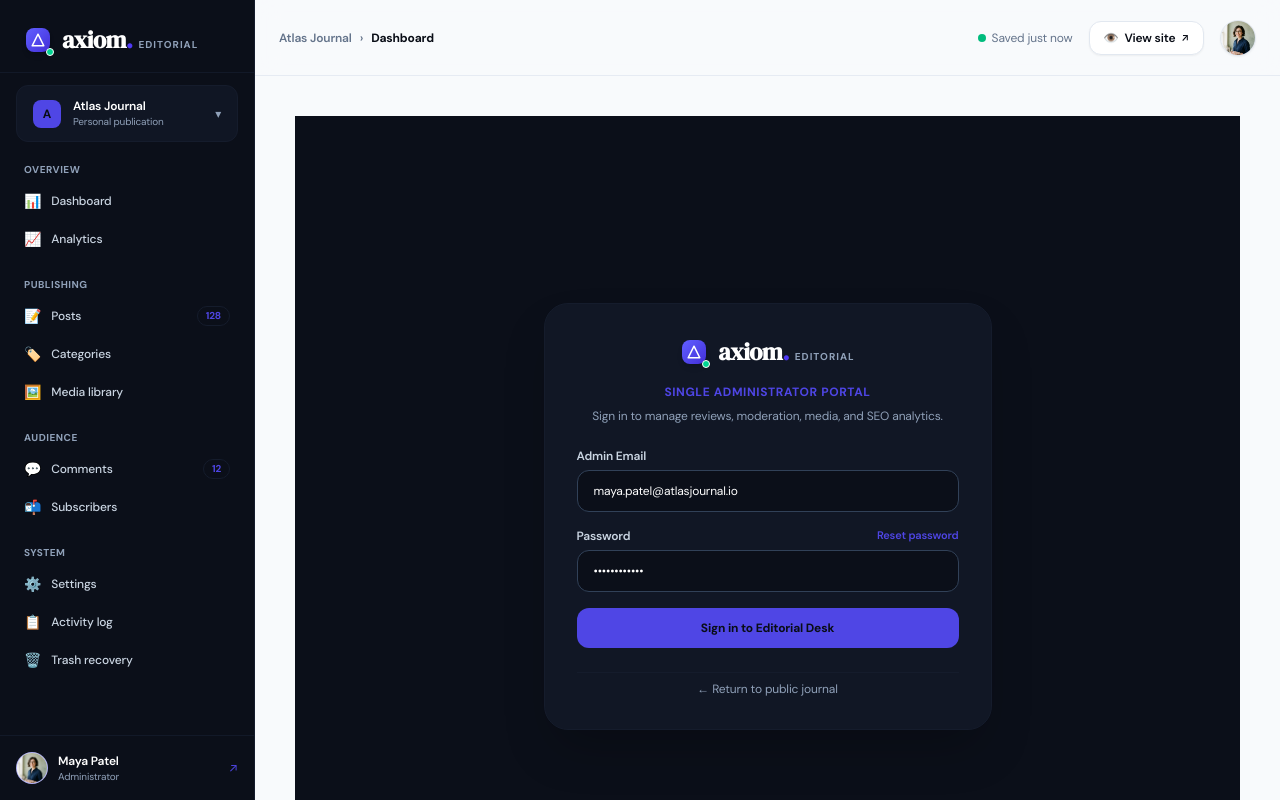
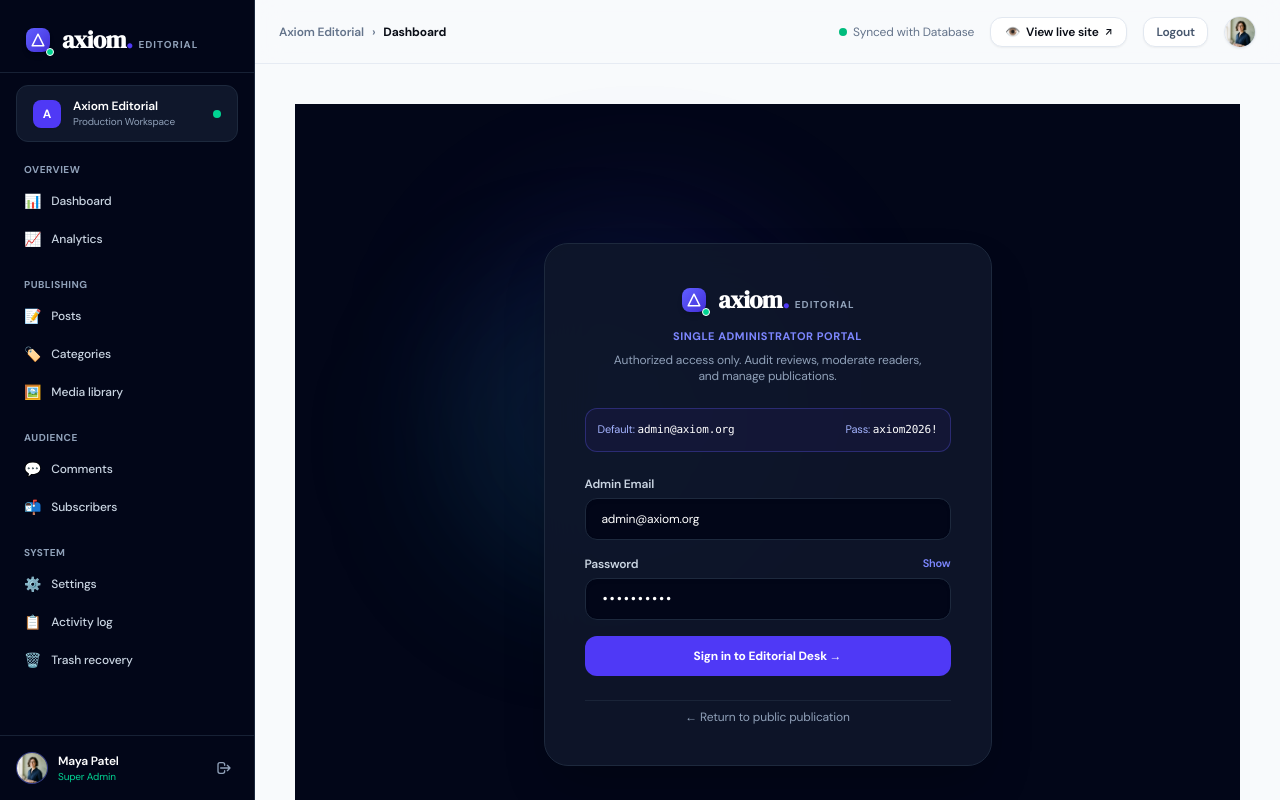
Before and after one commit to WebRohanRay/publish-hub, a Next.js app: page /admin/login in a window 1280 px wide. Shown: the top 800 px of the page. Built offline with nearby package versions, Linux system fonts and the light colour scheme.

Commit message:
feat(auth): implement proper admin authentication, Next.js middleware protection, and secure HTTP-only cookies

```diff
--- a/src/app/admin/login/page.tsx
+++ b/src/app/admin/login/page.tsx
@@ -1,36 +1,92 @@
 "use client";
 
-import React, { useState } from "react";
+import React, { useState, useEffect } from "react";
 import { useRouter } from "next/navigation";
 import Link from "next/link";
-import { AtlasLogo } from "@/components/brand/AtlasLogo";
+import { AxiomLogo } from "@/components/brand/AxiomLogo";
 
 export default function AdminLoginPage() {
   const router = useRouter();
-  const [email, setEmail] = useState("maya.patel@atlasjournal.io");
-  const [password, setPassword] = useState("••••••••••••");
+
+  const [email, setEmail] = useState("admin@axiom.org");
+  const [password, setPassword] = useState("axiom2026!");
+  const [showPassword, setShowPassword] = useState(false);
   const [loading, setLoading] = useState(false);
+  const [error, setError] = useState<string | null>(null);
+  const [redirectPath, setRedirectPath] = useState("/admin");
 
-  const handleLogin = (e: React.FormEvent) => {
+  useEffect(() => {
+    if (typeof window !== "undefined") {
+      const urlParams = new URLSearchParams(window.location.search);
+      const redirect = urlParams.get("redirect");
+      if (redirect && redirect.startsWith("/admin")) {
+        setRedirectPath(redirect);
+      }
+    }
+  }, []);
+
+  const handleLogin = async (e: React.FormEvent) => {
     e.preventDefault();
     setLoading(true);
-    setTimeout(() => {
+    setError(null);
+
+    try {
+      const res = await fetch("/api/auth/login", {
+        method: "POST",
+        headers: { "Content-Type": "application/json" },
+        body: JSON.stringify({ email, password }),
+      });
+
+      const data = await res.json();
+
+      if (!res.ok) {
+        setError(data.error || "Authentication failed. Please check credentials.");
+        setLoading(false);
+        return;
+      }
+
+      // Successful login
+      router.push(redirectPath);
+      router.refresh();
+    } catch {
+      setError("An unexpected network error occurred. Please try again.");
       setLoading(false);
-      router.push("/admin");
-    }, 600);
+    }
   };
 
   return (
-    <div className="min-h-screen bg-navy text-white flex flex-col justify-center items-center p-6 selection:bg-orange selection:text-ink">
-      <div className="w-full max-w-md bg-navy-soft/70 border border-navy-soft rounded-3xl p-8 shadow-2xl backdrop-blur-md space-y-6">
+    <div className="min-h-screen bg-slate-950 text-white flex flex-col justify-center items-center p-6 selection:bg-indigo-600 selection:text-white">
+      {/* Background ambient glow */}
+      <div className="fixed inset-0 pointer-events-none overflow-hidden">
+        <div className="absolute top-1/4 left-1/2 -translate-x-1/2 w-96 h-96 bg-indigo-600/10 rounded-full blur-3xl" />
+        <div className="absolute bottom-1/4 left-1/3 w-80 h-80 bg-emerald-600/10 rounded-full blur-3xl" />
+      </div>
+
+      <div className="w-full max-w-md bg-slate-900/90 border border-slate-800 rounded-3xl p-8 sm:p-10 shadow-2xl backdrop-blur-xl space-y-6 relative z-10">
         <div className="text-center space-y-2">
-          <AtlasLogo isDark={true} href="/" className="justify-center" />
-          <div className="text-xs text-orange font-bold uppercase tracking-wider pt-2">
+          <div className="flex justify-center mb-2">
+            <AxiomLogo isDark={true} href="/" />
+          </div>
+          <div className="text-[11px] text-indigo-400 font-bold uppercase tracking-wider pt-1">
             Single Administrator Portal
           </div>
-          <p className="text-xs text-slate-400">
-            Sign in to manage reviews, moderation, media, and SEO analytics.
+          <p className="text-xs text-slate-400 max-w-xs mx-auto">
+            Authorized access only. Audit reviews, moderate readers, and manage publications.
           </p>
+        </div>
+
+        {/* Error Alert */}
+        {error && (
+          <div className="rounded-xl border border-red-500/40 bg-red-950/50 p-3.5 text-xs text-red-200 flex items-start gap-2.5">
+            <span className="text-red-400 font-bold text-sm">⚠</span>
+            <span>{error}</span>
+          </div>
+        )}
+
+        {/* Default credentials tip */}
+        <div className="rounded-xl border border-indigo-500/30 bg-indigo-950/40 p-3 text-[11px] text-indigo-300 flex items-center justify-between">
+          <span>Default: <code className="text-white font-mono">admin@axiom.org</code></span>
+          <span>Pass: <code className="text-white font-mono">axiom2026!</code></span>
         </div>
 
         <form onSubmit={handleLogin} className="space-y-4 text-xs">
@@ -41,38 +97,42 @@ export default function AdminLoginPage() {
               required
               value={email}
               onChange={(e) => setEmail(e.target.value)}
-              className="w-full rounded-xl bg-navy px-4 py-3 border border-slate-700 text-white focus:border-orange focus:outline-none"
+              className="w-full rounded-xl bg-slate-950 px-4 py-3 border border-slate-800 text-white focus:border-indigo-500 focus:outline-none transition shadow-inner"
             />
           </div>
 
           <div>
             <div className="flex justify-between text-slate-300 font-semibold mb-1.5">
               <span>Password</span>
-              <span className="text-[11px] text-orange hover:underline cursor-pointer">
-                Reset password
-              </span>
+              <button
+                type="button"
+                onClick={() => setShowPassword(!showPassword)}
+                className="text-[11px] text-indigo-400 hover:underline"
+              >
+                {showPassword ? "Hide" : "Show"}
+              </button>
             </div>
             <input
-              type="password"
+              type={showPassword ? "text" : "password"}
               required
               value={password}
               onChange={(e) => setPassword(e.target.value)}
-              className="w-full rounded-xl bg-navy px-4 py-3 border border-slate-700 text-white focus:border-orange focus:outline-none"
+              className="w-full rounded-xl bg-slate-950 px-4 py-3 border border-slate-800 text-white focus:border-indigo-500 focus:outline-none transition shadow-inner font-mono"
             />
           </div>
 
           <button
             type="submit"
             disabled={loading}
-            className="w-full rounded-xl bg-orange py-3 text-xs font-bold text-ink shadow-button hover:bg-orange/90 transition active:scale-[0.98]"
+            className="w-full rounded-xl bg-indigo-600 hover:bg-indigo-500 py-3 text-xs font-bold text-white shadow-button transition active:scale-[0.98] disabled:opacity-50 cursor-pointer"
           >
-            {loading ? "Authenticating..." : "Sign in to Editorial Desk"}
+            {loading ? "Authenticating Session..." : "Sign in to Editorial Desk →"}
           </button>
         </form>
 
-        <div className="text-center pt-2 border-t border-navy-soft text-xs text-slate-400">
+        <div className="text-center pt-2 border-t border-slate-800/80 text-xs text-slate-400">
           <Link href="/" className="hover:text-white transition">
-            ← Return to public journal
+            ← Return to public publication
           </Link>
         </div>
       </div>
--- /dev/null
+++ b/src/app/api/auth/login/route.ts
@@ -0,0 +1,66 @@
+import { NextResponse } from "next/server";
+import {
+  createSessionToken,
+  ADMIN_DEFAULT_EMAIL,
+  ADMIN_DEFAULT_PASSWORD,
+  COOKIE_NAME,
+} from "@/lib/auth";
+
+export async function POST(request: Request) {
+  try {
+    const body = await request.json();
+    const { email, password } = body;
+
+    if (!email || !password) {
+      return NextResponse.json(
+        { error: "Email and password are required." },
+        { status: 400 }
+      );
+    }
+
+    const normalizedEmail = email.trim().toLowerCase();
+    const expectedEmail = ADMIN_DEFAULT_EMAIL.trim().toLowerCase();
+
+    // Check against configured admin credentials
+    if (
+      normalizedEmail !== expectedEmail ||
+      password !== ADMIN_DEFAULT_PASSWORD
+    ) {
+      return NextResponse.json(
+        { error: "Invalid administrator credentials. Please check your email and password." },
+        { status: 401 }
+      );
+    }
+
+    // Generate signed HMAC token
+    const token = await createSessionToken(normalizedEmail);
+
+    const response = NextResponse.json({
+      success: true,
+      message: "Authentication successful.",
+      user: {
+        email: normalizedEmail,
+        name: "Maya Patel",
+        role: "administrator",
+      },
+    });
+
+    // Set secure HTTP-only cookie
+    response.cookies.set({
+      name: COOKIE_NAME,
+      value: token,
+      httpOnly: true,
+      secure: process.env.NODE_ENV === "production",
+      sameSite: "lax",
+      path: "/",
+      maxAge: 7 * 24 * 60 * 60, // 7 days
+    });
+
+    return response;
+  } catch (err: any) {
+    return NextResponse.json(
+      { error: "Internal authentication error." },
+      { status: 500 }
+    );
+  }
+}
--- /dev/null
+++ b/src/app/api/auth/logout/route.ts
@@ -0,0 +1,22 @@
+import { NextResponse } from "next/server";
+import { COOKIE_NAME } from "@/lib/auth";
+
+export async function POST() {
+  const response = NextResponse.json({
+    success: true,
+    message: "Logged out successfully.",
+  });
+
+  // Expire session cookie
+  response.cookies.set({
+    name: COOKIE_NAME,
+    value: "",
+    httpOnly: true,
+    secure: process.env.NODE_ENV === "production",
+    sameSite: "lax",
+    path: "/",
+    maxAge: 0,
+  });
+
+  return response;
+}
--- a/src/components/admin/AdminSidebar.tsx
+++ b/src/components/admin/AdminSidebar.tsx
@@ -2,9 +2,9 @@
 
 import React from "react";
 import Link from "next/link";
-import { usePathname } from "next/navigation";
+import { usePathname, useRouter } from "next/navigation";
 import Image from "next/image";
-import { AtlasLogo } from "@/components/brand/AtlasLogo";
+import { AxiomLogo } from "@/components/brand/AxiomLogo";
 
 interface AdminSidebarProps {
   onCloseMobile?: () => void;
@@ -12,6 +12,15 @@ interface AdminSidebarProps {
 
 export const AdminSidebar: React.FC<AdminSidebarProps> = ({ onCloseMobile }) => {
   const pathname = usePathname();
+  const router = useRouter();
+
+  const handleLogout = async () => {
+    try {
+      await fetch("/api/auth/logout", { method: "POST" });
+    } catch {}
+    router.push("/admin/login");
+    router.refresh();
+  };
 
   const navGroups = [
     {
@@ -24,7 +33,7 @@ export const AdminSidebar: React.FC<AdminSidebarProps> = ({ onCloseMobile }) =>
     {
       label: "Publishing",
       items: [
-        { label: "Posts", href: "/admin/posts", icon: "📝", count: 128 },
+        { label: "Posts", href: "/admin/posts", icon: "📝" },
         { label: "Categories", href: "/admin/categories", icon: "🏷️" },
         { label: "Media library", href: "/admin/media", icon: "🖼️" },
       ],
@@ -32,7 +41,7 @@ export const AdminSidebar: React.FC<AdminSidebarProps> = ({ onCloseMobile }) =>
     {
       label: "Audience",
       items: [
-        { label: "Comments", href: "/admin/comments", icon: "💬", count: 12 },
+        { label: "Comments", href: "/admin/comments", icon: "💬" },
         { label: "Subscribers", href: "/admin/subscribers", icon: "📬" },
       ],
     },
@@ -47,32 +56,32 @@ export const AdminSidebar: React.FC<AdminSidebarProps> = ({ onCloseMobile }) =>
   ];
 
   return (
-    <aside className="w-[255px] shrink-0 bg-navy text-slate-300 flex flex-col h-screen sticky top-0 border-r border-navy-soft select-none z-50">
+    <aside className="w-[255px] shrink-0 bg-slate-950 text-slate-300 flex flex-col h-screen sticky top-0 border-r border-slate-800 select-none z-50">
       {/* Brand Header */}
-      <div className="p-6 pb-4 border-b border-navy-soft/80 flex items-center justify-between">
-        <AtlasLogo isDark={true} href="/admin" />
+      <div className="p-6 pb-4 border-b border-slate-800/80 flex items-center justify-between">
+        <AxiomLogo isDark={true} href="/admin" />
         {onCloseMobile && (
           <button
             onClick={onCloseMobile}
-            className="md:hidden text-slate-400 hover:text-white p-1"
+            className="md:hidden text-slate-400 hover:text-white p-1 cursor-pointer"
           >
             ✕
           </button>
         )}
       </div>
 
-      {/* Workspace Switcher */}
-      <div className="px-4 py-3 mx-4 my-3 rounded-xl bg-navy-soft/60 border border-navy-soft flex items-center justify-between cursor-pointer hover:bg-navy-soft transition">
+      {/* Workspace Indicator */}
+      <div className="px-4 py-3 mx-4 my-3 rounded-xl bg-slate-900 border border-slate-800 flex items-center justify-between">
         <div className="flex items-center gap-3">
-          <div className="flex h-7 w-7 items-center justify-center rounded-lg bg-orange font-bold text-xs text-ink">
+          <div className="flex h-7 w-7 items-center justify-center rounded-lg bg-indigo-600 font-bold text-xs text-white shadow-xs">
             A
           </div>
           <div>
-            <div className="text-xs font-semibold text-white">Atlas Journal</div>
-            <div className="text-[10px] text-slate-400">Personal publication</div>
+            <div className="text-xs font-semibold text-white">Axiom Editorial</div>
+            <div className="text-[10px] text-slate-400">Production Workspace</div>
           </div>
         </div>
-        <span className="text-xs text-slate-400">▾</span>
+        <span className="h-2 w-2 rounded-full bg-emerald-400" title="System Online" />
       </div>
 
       {/* Navigation Links */}
@@ -92,25 +101,18 @@ export const AdminSidebar: React.FC<AdminSidebarProps> = ({ onCloseMobile }) =>
                     onClick={onCloseMobile}
                     className={`relative flex items-center justify-between rounded-lg px-3 py-2 text-xs font-medium transition ${
                       isActive
-                        ? "bg-navy-soft text-white font-semibold"
-                        : "text-slate-300 hover:bg-navy-soft/40 hover:text-white"
+                        ? "bg-indigo-950/70 text-indigo-200 font-semibold border border-indigo-800/50"
+                        : "text-slate-300 hover:bg-slate-900 hover:text-white"
                     }`}
                   >
-                    {/* 3px Orange Inset Bar for Active State per 4.1 */}
                     {isActive && (
-                      <span className="absolute left-0 top-1.5 bottom-1.5 w-[3px] rounded-r-full bg-orange" />
+                      <span className="absolute left-0 top-1.5 bottom-1.5 w-[3px] rounded-r-full bg-indigo-500" />
                     )}
 
                     <div className="flex items-center gap-2.5">
                       <span className="text-sm">{item.icon}</span>
                       <span>{item.label}</span>
                     </div>
-
-                    {item.count !== undefined && (
-                      <span className="rounded-full bg-navy px-2 py-0.5 text-[10px] font-bold text-orange border border-navy-soft">
-                        {item.count}
-                      </span>
-                    )}
                   </Link>
                 );
               })}
@@ -119,10 +121,10 @@ export const AdminSidebar: React.FC<AdminSidebarProps> = ({ onCloseMobile }) =>
         ))}
       </div>
 
-      {/* Profile Row */}
-      <div className="p-4 border-t border-navy-soft/80 flex items-center justify-between">
+      {/* Profile & Logout Row */}
+      <div className="p-4 border-t border-slate-800/80 flex items-center justify-between bg-slate-950">
         <div className="flex items-center gap-2.5">
-          <div className="relative h-8 w-8 rounded-full overflow-hidden border border-orange/40 bg-muted">
+          <div className="relative h-8 w-8 rounded-full overflow-hidden border border-indigo-500/40 bg-slate-800">
             <Image
               src="/avatars/avatar_maya_patel.jpg"
               alt="Maya Patel"
@@ -132,17 +134,19 @@ export const AdminSidebar: React.FC<AdminSidebarProps> = ({ onCloseMobile }) =>
           </div>
           <div>
             <div className="text-xs font-semibold text-white">Maya Patel</div>
-            <div className="text-[10px] text-slate-400">Administrator</div>
+            <div className="text-[10px] text-emerald-400">Super Admin</div>
           </div>
         </div>
 
-        <Link
-          href="/"
-          className="text-xs text-orange hover:text-orange/80 transition"
-          title="View Live Site"
+        <button
+          onClick={handleLogout}
+          className="text-xs text-slate-400 hover:text-red-400 transition p-1.5 rounded-lg hover:bg-slate-900 cursor-pointer"
+          title="Log out"
         >
-          ↗
-        </Link>
+          <svg className="w-4 h-4" fill="none" stroke="currentColor" viewBox="0 0 24 24">
+            <path strokeLinecap="round" strokeLinejoin="round" strokeWidth={2} d="M17 16l4-4m0 0l-4-4m4 4H7m6 4v1a3 3 0 01-3 3H6a3 3 0 01-3-3V7a3 3 0 013-3h4a3 3 0 013 3v1" />
+          </svg>
+        </button>
       </div>
     </aside>
   );
--- a/src/components/admin/AdminTopbar.tsx
+++ b/src/components/admin/AdminTopbar.tsx
@@ -3,6 +3,7 @@
 import React from "react";
 import Link from "next/link";
 import Image from "next/image";
+import { useRouter } from "next/navigation";
 
 interface AdminTopbarProps {
   breadcrumb?: string;
@@ -13,8 +14,18 @@ export const AdminTopbar: React.FC<AdminTopbarProps> = ({
   breadcrumb = "Dashboard",
   onOpenMobileSidebar,
 }) => {
+  const router = useRouter();
+
+  const handleLogout = async () => {
+    try {
+      await fetch("/api/auth/logout", { method: "POST" });
+    } catch {}
+    router.push("/admin/login");
+    router.refresh();
+  };
+
   return (
-    <header className="h-19 sticky top-0 z-30 flex items-center justify-between border-b border-border/80 bg-paper/85 px-6 backdrop-blur-md">
+    <header className="h-16 sticky top-0 z-30 flex items-center justify-between border-b border-border/80 bg-paper/85 px-6 backdrop-blur-md">
       {/* Left: Mobile hamburger + Breadcrumb */}
       <div className="flex items-center gap-3">
         {onOpenMobileSidebar && (
@@ -30,32 +41,42 @@ export const AdminTopbar: React.FC<AdminTopbarProps> = ({
         )}
 
         <div className="text-xs font-semibold text-muted-text flex items-center gap-2">
-          <span>Atlas Journal</span>
+          <span>Axiom Editorial</span>
           <span>›</span>
           <span className="text-ink font-bold">{breadcrumb}</span>
         </div>
       </div>
 
-      {/* Right: Saved state, View site button, Admin avatar */}
-      <div className="flex items-center gap-4">
+      {/* Right: Saved state, View site button, Logout */}
+      <div className="flex items-center gap-3 sm:gap-4">
         {/* Saved Indicator */}
         <div className="hidden sm:flex items-center gap-1.5 text-xs text-muted-text">
           <span className="h-2 w-2 rounded-full bg-emerald-500" />
-          <span>Saved just now</span>
+          <span>Synced with Database</span>
         </div>
 
-        {/* View Site Button per 4.1 */}
+        {/* View Site Button */}
         <Link
           href="/"
-          className="inline-flex items-center gap-1.5 rounded-xl border border-border bg-card px-3.5 py-2 text-xs font-semibold text-ink shadow-xs transition hover:border-orange hover:text-orange"
+          target="_blank"
+          className="inline-flex items-center gap-1.5 rounded-xl border border-border bg-card px-3.5 py-1.5 text-xs font-semibold text-ink shadow-xs transition hover:border-indigo-500 hover:text-indigo-600"
         >
           <span>👁️</span>
-          <span>View site</span>
+          <span>View live site</span>
           <span className="text-[10px]">↗</span>
         </Link>
 
+        {/* Logout Quick Button */}
+        <button
+          onClick={handleLogout}
+          className="rounded-xl border border-border bg-card px-3 py-1.5 text-xs font-semibold text-slate-600 hover:text-red-600 hover:border-red-300 transition shadow-xs cursor-pointer"
+          title="Sign out of admin session"
+        >
+          Logout
+        </button>
+
         {/* Admin Avatar */}
-        <div className="relative h-9 w-9 rounded-full overflow-hidden border border-border bg-orange-soft flex items-center justify-center font-bold text-xs text-ink shadow-xs">
+        <div className="relative h-8 w-8 rounded-full overflow-hidden border border-border bg-indigo-50 flex items-center justify-center font-bold text-xs text-ink shadow-xs">
           <Image
             src="/avatars/avatar_maya_patel.jpg"
             alt="Admin Avatar"
--- /dev/null
+++ b/src/lib/auth.ts
@@ -0,0 +1,91 @@
+// Universal cryptographic authentication for Edge Middleware and Server Handlers
+
+const SECRET_KEY =
+  process.env.ADMIN_SESSION_SECRET || "axiom-editorial-super-secret-key-2026-secure";
+export const ADMIN_DEFAULT_EMAIL =
+  process.env.ADMIN_EMAIL || "admin@axiom.org";
+export const ADMIN_DEFAULT_PASSWORD =
+  process.env.ADMIN_PASSWORD || "axiom2026!";
+
+export const COOKIE_NAME = "axiom_admin_session";
+
+async function getCryptoKey(): Promise<CryptoKey> {
+  const enc = new TextEncoder();
+  return crypto.subtle.importKey(
+    "raw",
+    enc.encode(SECRET_KEY),
+    { name: "HMAC", hash: "SHA-256" },
+    false,
+    ["sign", "verify"]
+  );
+}
+
+function bufferToHex(buffer: ArrayBuffer): string {
+  return Array.from(new Uint8Array(buffer))
+    .map((b) => b.toString(16).padStart(2, "0"))
+    .join("");
+}
+
+function hexToBuffer(hex: string): ArrayBuffer {
+  const bytes = new Uint8Array(hex.length / 2);
+  for (let i = 0; i < hex.length; i += 2) {
+    bytes[i / 2] = parseInt(hex.substring(i, i + 2), 16);
+  }
+  return bytes.buffer;
+}
+
+export interface SessionPayload {
+  email: string;
+  role: "administrator";
+  exp: number; // Unix timestamp ms
+}
+
+export async function createSessionToken(email: string): Promise<string> {
+  const payload: SessionPayload = {
+    email,
+    role: "administrator",
+    exp: Date.now() + 7 * 24 * 60 * 60 * 1000, // 7 days
+  };
+
+  const payloadString = JSON.stringify(payload);
+  const payloadBase64 = btoa(payloadString);
+
+  const key = await getCryptoKey();
+  const enc = new TextEncoder();
+  const signatureBuffer = await crypto.subtle.sign("HMAC", key, enc.encode(payloadBase64));
+  const signatureHex = bufferToHex(signatureBuffer);
+
+  return `${payloadBase64}.${signatureHex}`;
+}
+
+export async function verifySessionToken(token: string): Promise<SessionPayload | null> {
+  try {
+    if (!token || !token.includes(".")) return null;
+    const [payloadBase64, signatureHex] = token.split(".");
+    if (!payloadBase64 || !signatureHex) return null;
+
+    const key = await getCryptoKey();
+    const enc = new TextEncoder();
+    const signatureBuffer = hexToBuffer(signatureHex);
+
+    const isValid = await crypto.subtle.verify(
+      "HMAC",
+      key,
+      signatureBuffer,
+      enc.encode(payloadBase64)
+    );
+
+    if (!isValid) return null;
+
+    const payloadString = atob(payloadBase64);
+    const payload: SessionPayload = JSON.parse(payloadString);
+
+    if (Date.now() > payload.exp) {
+      return null; // Expired
+    }
+
+    return payload;
+  } catch {
+    return null;
+  }
+}
```
Also changed, not shown: src/app/api/auth/me/route.ts (added, +27 -0 lines), src/middleware.ts (added, +33 -0 lines).
